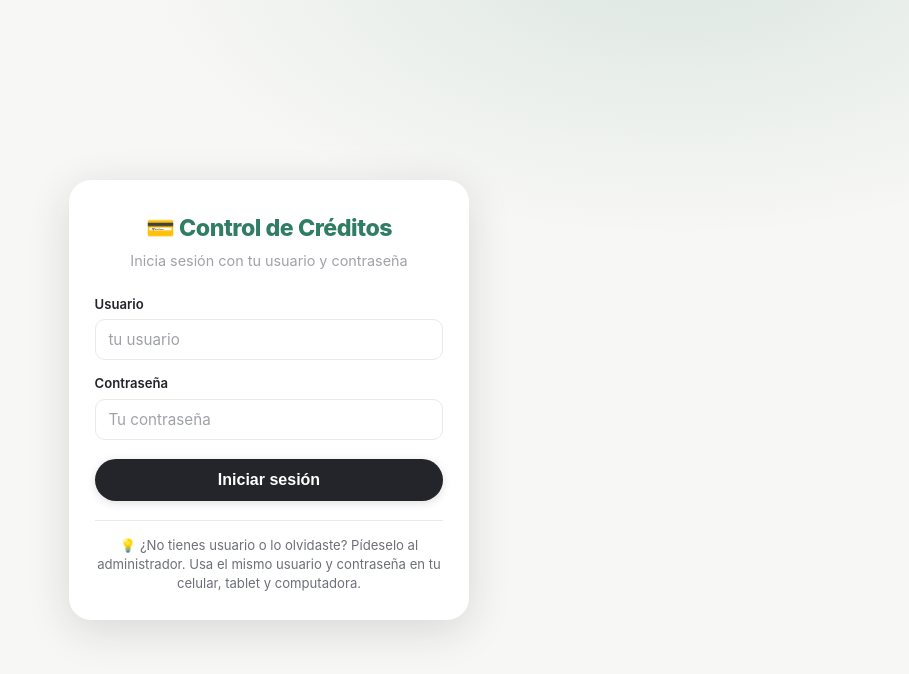
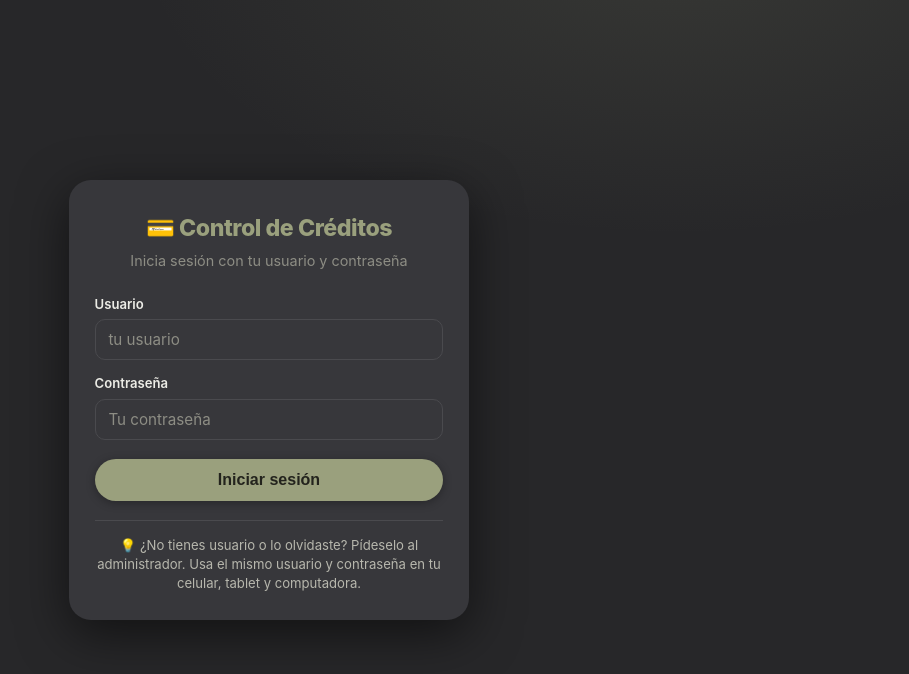
Before and after one commit to Sebax9741/Empresa, a website: page index.html in a window 1280 px wide. Shown: the whole page, without its empty margins (371-1280 px from the left). Drawn offline with Linux system fonts and the light colour scheme.

Commit message:
Paleta oscura oliva (carbon + gris + verde oliva)
- Tema oscuro por defecto: fondo carbon, tarjetas gris, acento oliva
- Boton principal oliva con texto oscuro; toast oscuro legible
- Estados en tonos apagados acordes al tema
- Solo CSS

Co-Authored-By: Claude Fable 5 <noreply@anthropic.com>
Claude-Session: https://claude.ai/code/session_01QN1petny2u2S9FBvsRnEMg

```diff
--- a/css/styles.css
+++ b/css/styles.css
@@ -1,53 +1,29 @@
 /* ====== Base ====== */
 :root {
-  --primary: #2f7d63;        /* verde salvia sobrio: único acento */
-  --primary-dark: #276853;
-  --primary-light: #e6f0ec;
-  --accent: #2f7d63;
-  --ink: #23252a;            /* casi negro cálido: botones/marca */
-  --danger: #b9564d;
-  --danger-light: #f6eae8;
-  --warning: #b58234;
-  --warning-light: #f6efe2;
-  --ok: #3f8f6f;
-  --ok-light: #e6f1eb;
-  --gray: #6d7078;
-  --muted: #a0a2a8;
-  --bg: #f7f7f5;             /* off-white cálido */
-  --bg-tint: #f0f0ed;
-  --card: #ffffff;
-  --text: #222429;
-  --border: #eae9e5;
+  /* Tema oscuro oliva: carbón + gris + verde oliva apagado */
+  --primary: #9aa07d;        /* oliva: único acento */
+  --primary-dark: #7f855f;
+  --primary-light: #33362a;  /* oliva muy oscuro para fondos de badge */
+  --accent: #9aa07d;
+  --ink: #9aa07d;            /* botón principal = oliva */
+  --danger: #cf8078;
+  --danger-light: #3a2724;
+  --warning: #cba361;
+  --warning-light: #37301c;
+  --ok: #8bbd97;
+  --ok-light: #26332a;
+  --gray: #b7b7ad;
+  --muted: #8d8d84;
+  --bg: #272729;            /* carbón (banda derecha) */
+  --bg-tint: #303032;
+  --card: #37373b;          /* gris (banda central) */
+  --text: #ecece6;
+  --border: #4a4a4e;
   --radius: 16px;
   --radius-sm: 10px;
-  --shadow: 0 1px 2px rgba(30, 30, 28, 0.04), 0 6px 20px rgba(30, 30, 28, 0.05);
-  --shadow-lg: 0 10px 44px rgba(30, 30, 28, 0.14);
+  --shadow: 0 1px 2px rgba(0, 0, 0, 0.28), 0 8px 24px rgba(0, 0, 0, 0.32);
+  --shadow-lg: 0 14px 50px rgba(0, 0, 0, 0.55);
   --font: "Inter", ui-sans-serif, system-ui, -apple-system, "Segoe UI", Roboto, sans-serif;
-}
-
-@media (prefers-color-scheme: dark) {
-  :root {
-    --primary: #6bbf9f;
-    --primary-dark: #52a888;
-    --primary-light: #16241f;
-    --accent: #6bbf9f;
-    --ink: #e8e8e6;
-    --danger: #e08b83;
-    --danger-light: #2c1e1c;
-    --warning: #d8ab63;
-    --warning-light: #2b2417;
-    --ok: #6bbf9f;
-    --ok-light: #16241f;
-    --gray: #9a9a9e;
-    --muted: #6a6b70;
-    --bg: #17181b;
-    --bg-tint: #1f2124;
-    --card: #202226;
-    --text: #e7e7e5;
-    --border: #2e3034;
-    --shadow: 0 1px 2px rgba(0, 0, 0, 0.3), 0 6px 20px rgba(0, 0, 0, 0.3);
-    --shadow-lg: 0 10px 44px rgba(0, 0, 0, 0.5);
-  }
 }
 
 * { box-sizing: border-box; }
@@ -125,10 +101,10 @@ body {
 .btn:active { transform: translateY(1px); }
 .btn-primary {
   background: var(--ink);
-  color: var(--card);
-  box-shadow: 0 2px 8px rgba(30, 30, 28, 0.14);
+  color: #23231d;
+  box-shadow: 0 2px 10px rgba(0, 0, 0, 0.3);
 }
-.btn-primary:hover { box-shadow: 0 4px 14px rgba(30, 30, 28, 0.2); }
+.btn-primary:hover { background: var(--primary-dark); }
 .btn-secondary { background: var(--bg-tint); color: var(--text); border: 1px solid var(--border); }
 .btn-secondary:hover { background: var(--border); }
 .btn-danger { background: var(--danger); color: #fff; }
@@ -706,8 +682,9 @@ td.saldo-ok { color: var(--ok); font-weight: 700; text-align: right; }
   bottom: calc(1.2rem + env(safe-area-inset-bottom));
   left: 50%;
   transform: translateX(-50%);
-  background: var(--text);
-  color: #fff;
+  background: #1c1c1e;
+  color: #f2f2ec;
+  border: 1px solid var(--border);
   padding: 0.7rem 1.2rem;
   border-radius: 999px;
   font-size: 0.9rem;
```
